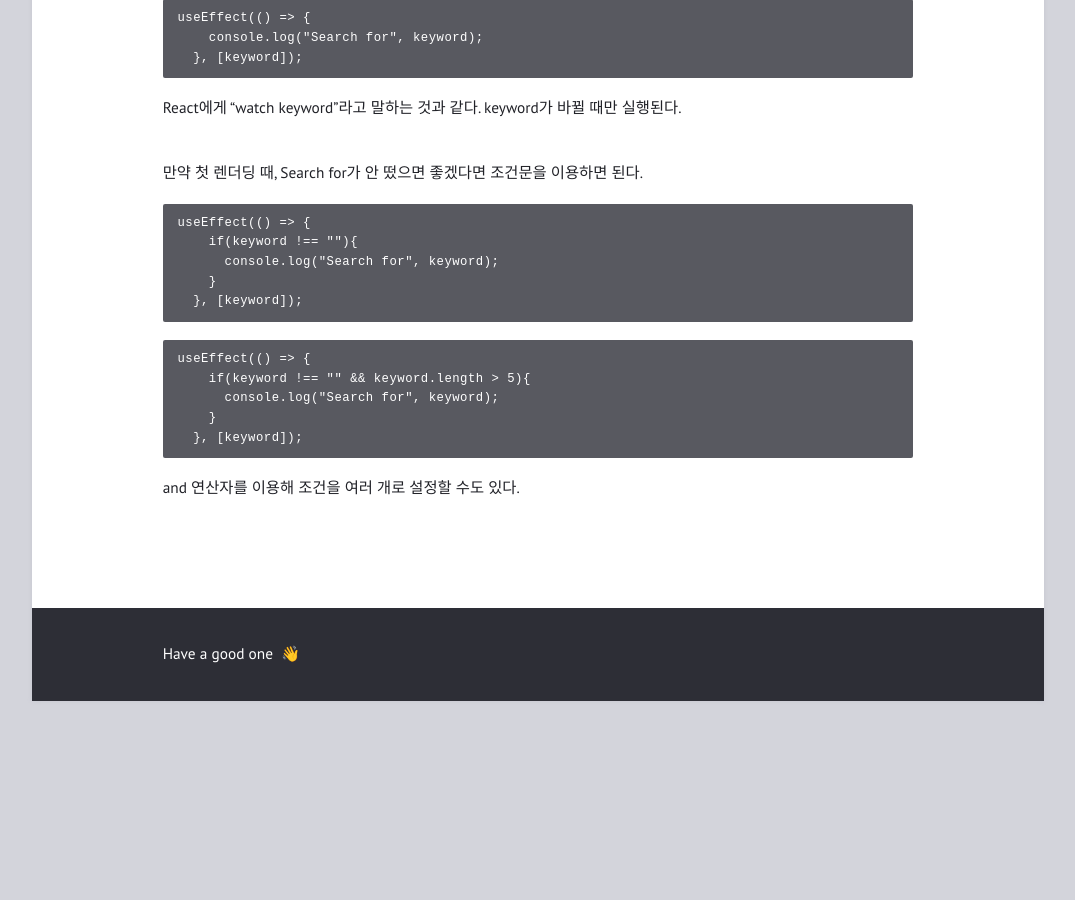
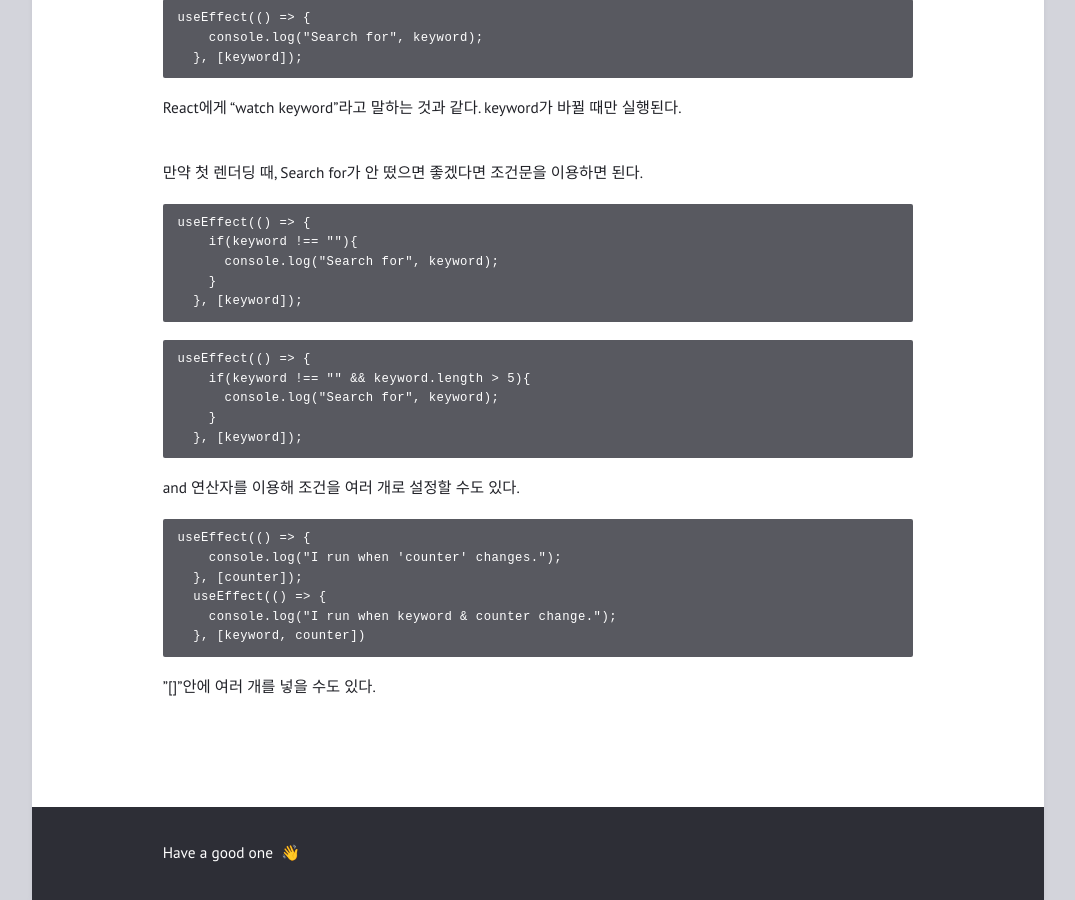
Before and after one commit to feb-dain/feb-dain.github.io, a Jekyll site: the page built from _posts/2022-09-12-basic-react.md, in a window 1280 px wide and 900 px high, scrolled down 1749 px. Shown: the whole window, without its empty margins (102-1177 px from the left). Built offline with Jekyll 4.4.1, drawn with Linux system fonts in a browser that asks for light colours; comment, search, counter and statistics services are not loaded; before the commit the page ends 2450 px from its top, so only the background shows below that.

Commit message:
Update 2022-09-12-basic-react.md

`````diff
--- a/_posts/2022-09-12-basic-react.md
+++ b/_posts/2022-09-12-basic-react.md
@@ -110,5 +110,16 @@ useEffect(() => {
   }, [keyword]);
 ````
 and 연산자를 이용해 조건을 여러 개로 설정할 수도 있다.
+<br>
+
+````
+useEffect(() => {
+    console.log("I run when 'counter' changes.");
+  }, [counter]);
+  useEffect(() => {
+    console.log("I run when keyword & counter change.");
+  }, [keyword, counter])
+  ````
+"[]"안에 여러 개를 넣을 수도 있다.
 
 <br>
`````
